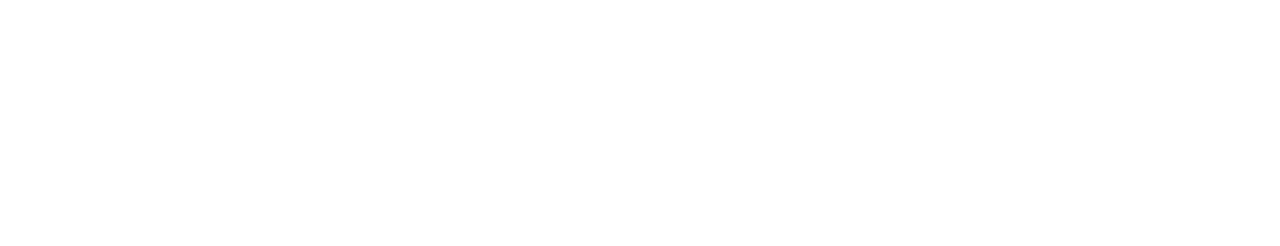
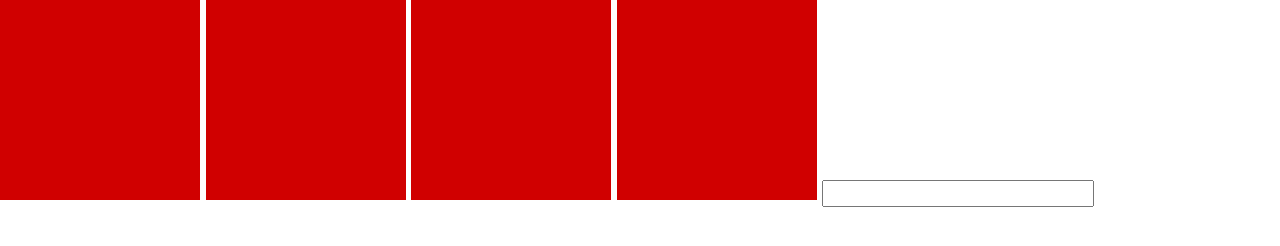
Before and after one commit to Azteck-Dev/Css_curse, a plain HTML site: page OutLine/index.html in a window 1280 px wide. Drawn offline with Linux system fonts and the light colour scheme.

Commit message:
position

```diff
--- a/OutLine/index.html
+++ b/OutLine/index.html
@@ -9,7 +9,12 @@
 </head>
 
 <body>
+    <div class="caja1"></div>
+    <div class="caja1"></div>
+    <div class="caja1"></div>
+    <div class="caja1"></div>
 
+    <input type="text" name="" style="outline: none;">
 </body>
 
 </html>
--- a/OutLine/outline.css
+++ b/OutLine/outline.css
@@ -0,0 +1,19 @@
+/*
+Outline es una propiedad reducida que permite agregar un borde sin afectar el DOM(Document Object Model).
+*/
+
+*{
+    margin: 0;
+    padding: 0;
+    font-family: Arial, Helvetica, sans-serif;
+    font-size: 20px;
+    font-weight: bold;
+}
+
+.caja1{
+    width: 200px;
+    height: 200px;
+    background-color: #D00000;
+    margin: auto;
+    display: inline-block;
+}
--- /dev/null
+++ b/position/position.css
@@ -0,0 +1,74 @@
+/*
+Position establece la posicion del obejto, al declarar un apocicion los objetos adquieren diferentes propiedades.Lo que afectara el flujo del HTML es decir el orden de los elementos
+    Propiedades:
+        -static:  no esta posicionado
+        -relative: es un elemento posicionado conservando el espacio establecido y siguiendo el orden del flujo del documento.
+            -top
+            -left
+            -rigth
+            -bottom
+            -z-index Me permite indicar el nivel de superpocicion en el DOM, pero mantiene un conglicto con los padres e hijos y solo afecta al objeto padre y no a sus hijos la unica forma es modificando el z-index de hijo y dejar al padre por default sin modificar el z-index.
+        -absolute: es similar a relative, pero el espacio reservado para el elemento y no
+                existe y las propiedades top y left ahora son el contenedor u e viewport(Todo lo que se puede ver del documento), si no se le define un apocicion este se alineara al contenedor
+        -fixed: es similar a absoluto con la diferencia que el elemento
+                queda fijo en el viewport
+        -sticky: es una especie de mezcla entre relative y absolute, por lo que
+                puede ser movida como el absoluite pero mantenido el espacio en el DOM como relative
+
+*/
+
+
+*{
+    font-family: Arial, sans-serif;
+    font-weight: bold;
+    font-size: 20px;
+}
+
+.box-fix{
+    background: #d00;
+    position: sticky;
+    top: 0;
+}
+
+/* div{
+    display: block;
+    position: absolute;
+}
+
+div div{
+    height: 100px;
+    width: 100px;
+    background: teal;
+}
+
+.contenedor{
+    position: relative;
+    background: tomato;
+    border: 4px solid #d00;
+    margin: 150px auto;
+    height: 400px;
+    width: 400px;
+}
+
+.caja1{
+    top: 0;
+
+}
+.caja2{
+    right: 0;
+}
+.caja3{
+    right: 0;
+    bottom: 0;
+}
+.caja4{
+    bottom: 0;
+    left: 0;
+}
+.caja5{
+    top: 0;
+    left: 0;
+    right: 0;
+    bottom: 0;
+    margin: auto;
+} */
```
Also changed, not shown: position/index.html (added, +39 -0 lines), img/Position_Absolute.png (added).
